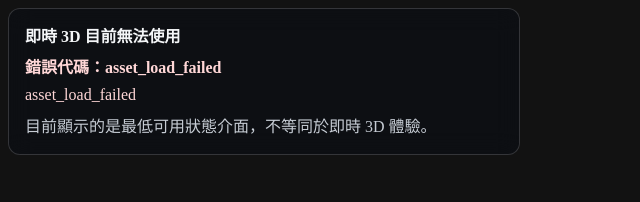
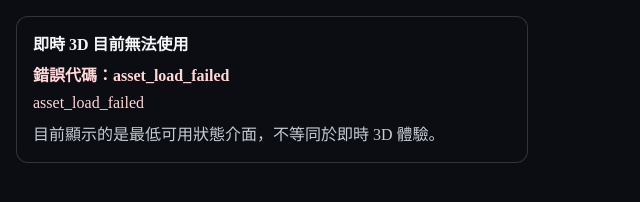
Before and after one commit to e1134171019/e1134171019.github.io, a website built with Vite: page ci-mirror/cinematic-3d-character-website/index.html in a window 1280 px wide. Shown: the whole page, without its empty margins (0-640 px from the left). Built offline with nearby package versions, Linux system fonts and the light colour scheme; files whose address does not match are found by name.

Commit message:
ci: mirror task11 runtime shell styles

```diff
--- a/ci-mirror/cinematic-3d-character-website/src/styles.css
+++ b/ci-mirror/cinematic-3d-character-website/src/styles.css
@@ -55,3 +55,54 @@
 .runtime-overlay__error-message {
   overflow-wrap: anywhere;
 }
+
+html,
+body,
+#app {
+  width: 100%;
+  min-width: 100%;
+  height: 100%;
+  min-height: 100%;
+  margin: 0;
+}
+
+body {
+  overflow: hidden;
+  background: #0b0d12;
+}
+
+.runtime-app {
+  position: relative;
+  min-height: 100dvh;
+  overflow: hidden;
+  outline: none;
+}
+
+.runtime-app:focus-visible {
+  outline: 2px solid rgb(255 255 255 / 72%);
+  outline-offset: -2px;
+}
+
+.runtime-app__scene {
+  position: absolute;
+  inset: 0;
+}
+
+.runtime-app__scene canvas {
+  display: block;
+  width: 100%;
+  height: 100%;
+}
+
+.runtime-app__overlay {
+  position: absolute;
+  z-index: 1;
+  top: 1rem;
+  left: 1rem;
+  width: min(32rem, calc(100% - 2rem));
+  pointer-events: none;
+}
+
+.runtime-app__overlay .runtime-overlay {
+  width: 100%;
+}
```
